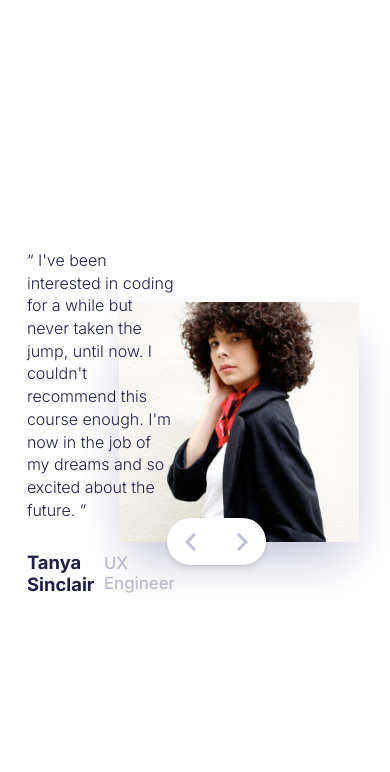
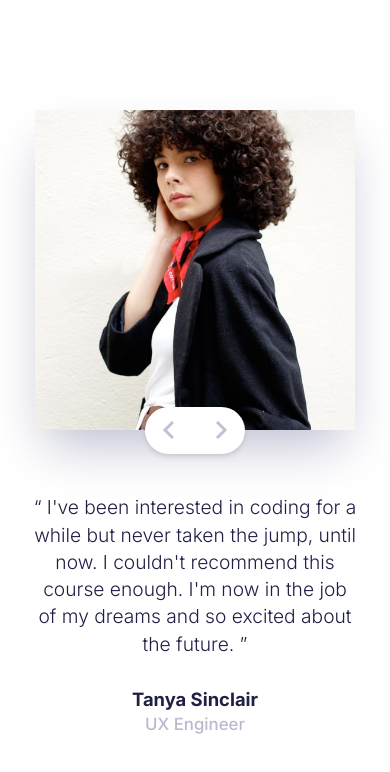
Before and after one commit to VasuBeachoo/coding-bootcamp-testimonials-slider, a React (Create React App) app: page / in a window 390 px wide. Shown: the top 772 px of the page. Built offline with nearby package versions, Linux system fonts and the light colour scheme.

Commit message:
Style mobile layout

```diff
--- a/src/components/Slider.js
+++ b/src/components/Slider.js
@@ -13,9 +13,6 @@ export const SliderIcon = styled.img`
 `;
 
 export const SliderBox = styled.div`
-  position: absolute;
-  bottom: -1.45rem;
-  left: 3rem;
   display: flex;
   flex-direction: row;
   justify-content: space-between;
--- a/src/components/TestimonialsSlider.js
+++ b/src/components/TestimonialsSlider.js
@@ -1,8 +1,8 @@
 import styled from "styled-components";
-import Slider from "./Slider";
+import Slider, { SliderBox } from "./Slider";
 
 export const AuthorImg = styled.img`
-  width: clamp(15rem, 40vw, 27rem);
+  width: clamp(20rem, 40vw, 27rem);
   box-shadow: var(--Grayish-Blue) 0px 25px 50px -12px;
 `;
 
@@ -12,6 +12,19 @@ export const ImgBox = styled.div`
   flex-direction: column;
   justify-content: flex-start;
   align-items: center;
+
+  ${SliderBox} {
+    position: absolute;
+    bottom: -1.45rem;
+    left: 3rem;
+
+    @media (max-width: 800px) {
+      left: auto;
+      right: auto;
+      margin-left: auto;
+      margin-right: auto;
+    }
+  }
 `;
 
 export const AuthorTitle = styled.p`
@@ -34,15 +47,26 @@ export const AuthorBox = styled.div`
   justify-content: flex-start;
   align-items: center;
   gap: 0.6rem;
+
+  @media (max-width: 800px) {
+    flex-direction: column;
+    justify-content: flex-start;
+    align-items: center;
+    gap: 0.25rem;
+  }
 `;
 
 export const Testimonial = styled.p`
   color: var(--Dark-Blue);
-  font-size: clamp(1rem, 2.75vw, 1.6rem);
+  font-size: clamp(1.2rem, 2.75vw, 1.6rem);
   font-weight: 300;
   line-height: 2.3ch;
   max-width: 33ch;
   margin: 0;
+
+  @media (max-width: 800px) {
+    max-width: 40ch;
+  }
 `;
 
 export const TextBox = styled.div`
@@ -53,6 +77,12 @@ export const TextBox = styled.div`
   gap: 1.85rem;
   transform: translateX(3.5rem);
   z-index: 2;
+
+  @media (max-width: 800px) {
+    align-items: center;
+    text-align: center;
+    transform: none;
+  }
 `;
 
 export const TestimonialsBox = styled.div`
@@ -61,6 +91,14 @@ export const TestimonialsBox = styled.div`
   justify-content: center;
   align-items: center;
   margin: 0 3.75rem 0 0;
+
+  @media (max-width: 800px) {
+    flex-direction: column-reverse;
+    justify-content: center;
+    align-items: center;
+    margin: 3rem 2rem;
+    gap: 4rem;
+  }
 `;
 
 const TestimonialsSlider = ({
```
